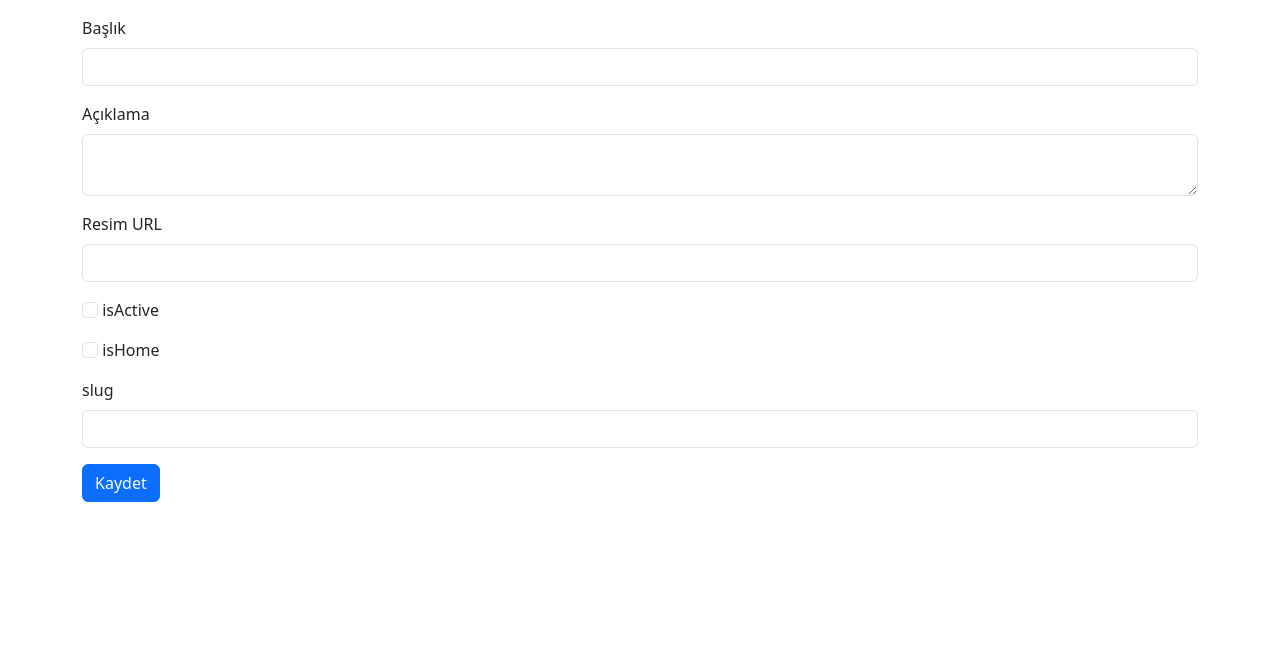
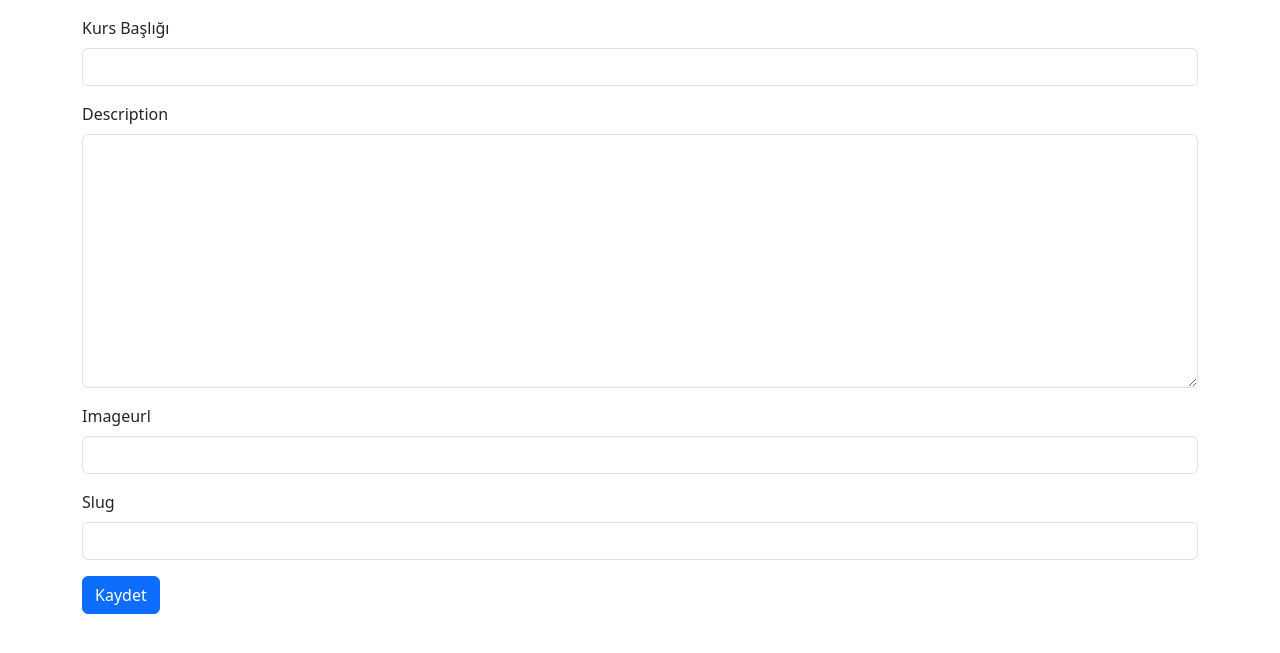
Before and after one commit to leoboran123/courseapp, a Django app: page /kurslar/create-course in a window 1280 px wide. Shown: the part 56-709 px from the top of the page. Run offline with Django 4.2, Linux system fonts and the light colour scheme; some libraries are stand-ins or nearby versions.

Commit message:
form class, validations and errors

```diff
--- /dev/null
+++ b/courseapp/courses/forms.py
@@ -0,0 +1,14 @@
+from django import forms
+from django.core.validators import validate_slug
+
+class CourseCreateForm(forms.Form):
+    title = forms.CharField(
+        label="Kurs Başlığı",
+        error_messages={
+        "required":"Kurs başlığı alanı zorunludur! "
+        },
+        widget=forms.TextInput(attrs={"class":"form-control"})
+        )
+    description = forms.CharField(widget=forms.Textarea(attrs={"class":"form-control"}))
+    imageUrl = forms.CharField(widget=forms.TextInput(attrs={"class":"form-control"}))
+    slug = forms.CharField(widget=forms.TextInput(attrs={"class":"form-control"}),validators=[validate_slug])
--- a/courseapp/courses/static/courses/css/style.css
+++ b/courseapp/courses/static/courses/css/style.css
@@ -0,0 +1,10 @@
+.errorlist{
+    list-style-type: none;
+    color: red;
+    margin: 0;
+    padding: 0;
+}
+
+.invalid input, .invalid textarea{
+    border-color: #DC3545;
+}
--- a/courseapp/courses/templates/courses/create-course.html
+++ b/courseapp/courses/templates/courses/create-course.html
@@ -6,6 +6,9 @@
     Create Course
 {% endblock title %}
 
+{% block css_files %}
+    <link rel="stylesheet" href="{% static 'courses/css/style.css' %}">
+{% endblock css_files %}
 
 {% block content %}
     <div class="container mt-3">
@@ -14,34 +17,56 @@
             <!--content-->
 
             <div class="col-12">
-                <form action="{% url 'create_course' %}" method="POST">
+                {% if error %}
+                    <div class="alert alert-danger">
+                        {{msg}}
+                    </div>
+                {% endif %}
+
+                <form action="{% url 'create_course' %}" method="POST" novalidate>
                     {% csrf_token %}
-                    <div class="mb-3">
-                        <label for="title" class="form-label">Başlık</label>
-                        <input type="text" name="title" class="form-control">
+
+                    {% comment %} otomatik döngü ile ekleme {% endcomment %}
+                    {% for field in form %}
+                        <div class="mb-3 {% if field.errors %} invalid {% endif %}">
+                            {% if field.errors %}
+
+
+                                <div class="alert alert-danger">
+                                    {{ field.errors }}
+                                </div>
+                            {% endif %}
+
+                            <label for="{{field.id_for_label}}" class="form-label">{{field.label}}</label>
+                            {{ field }}
+                        </div>
+                    {% endfor %}
+
+                    {% comment %} elle ekleme {% endcomment %}
+                    {% comment %} <div class="mb-3 {% if form.title.errors %} invalid {% endif %}">
+                        {{ form.title.errors }}
+                        <label for="{{form.title.id_for_label}}" class="form-label">Kurs Başlığı:</label>
+                        {{ form.title }}
                     </div>
-                    <div class="mb-3">
-                        <label for="description" class="form-label">Açıklama</label>
-                        <textarea type="text" name="description" class="form-control"></textarea>
+
+                    <div class="mb-3 {% if form.description.errors %} invalid {% endif %}">
+                        {{ form.description.errors }}
+                        <label for="{{form.description.id_for_label}}" class="form-label">Kurs Açıklaması:</label>
+                        {{ form.description }}
                     </div>
-                    <div class="mb-3">
-                        <label for="imageUrl" class="form-label">Resim URL</label>
-                        <input type="text" name="imageUrl" class="form-control">
+
+                    <div class="mb-3 {% if form.imageUrl.errors %} invalid {% endif %}">
+                        {{ form.imageUrl.errors }}
+                        <label for="{{form.imageUrl.id_for_label}}" class="form-label">imageUrl:</label>
+                        {{ form.imageUrl }}
                     </div>
-                    <div class="mb-3">
-                        <input type="checkbox" name="isActive" class="form-check-input">
-                        <label for="isActive" class="form-check-label">isActive</label>
 
-                    </div>
-                    <div class="mb-3">
-                        <input type="checkbox" name="isHome" class="form-check-input">
-                        <label for="isHome" class="form-check-label">isHome</label>
+                    <div class="mb-3 {% if form.slug.errors %} invalid {% endif %}">
+                        {{ form.slug.errors }}
+                        <label for="{{form.slug.id_for_label}}" class="form-label">Slug:</label>
+                        {{ form.slug }}
+                    </div> {% endcomment %}
 
-                    </div>
-                    <div class="mb-3">
-                        <label for="slug" class="form-label">slug</label>
-                        <input type="text" name="slug" class="form-control">
-                    </div>
                     <button type="submit" class="btn btn-primary">Kaydet</button>
 
                 </form>
--- a/courseapp/courses/views.py
+++ b/courseapp/courses/views.py
@@ -2,6 +2,8 @@ from datetime import date
 from django.shortcuts import render,redirect, get_object_or_404
 from django.http import HttpResponse, Http404
 from django.urls import reverse
+
+from courses.forms import CourseCreateForm
 from .models import Course,Categorie
 from django.core.paginator import Paginator
 
@@ -17,25 +19,30 @@ def index(req):
     })
 
 def create_course(req):
-    if req.method == "POST":
-        title = req.POST["title"]
-        description = req.POST["description"]
-        imageUrl = req.POST["imageUrl"]
-        slug = req.POST["slug"]
-        isActive = req.POST.get("isActive", False)
-        isHome = req.POST.get("isHome", False)
 
-        if isActive=="on":
-            isActive=True
-        if isHome=="on":
-            isHome=True
+    if req.method=="POST":
+        form = CourseCreateForm(req.POST)
 
-        kurs = Course(title=title, description=description, slug=slug, imageUrl=imageUrl, isActive=isActive, isHome=isHome)
-        kurs.save()
-        return redirect("/kurslar")
+        if form.is_valid():
+            kurs = Course(
+                title=form.cleaned_data["title"],
+                description=form.cleaned_data["description"],
+                imageUrl=form.cleaned_data["imageUrl"],
+                slug=form.cleaned_data["slug"],
+                )
+            kurs.save()
+
+            return redirect("/kurslar")
+
+        else:
+            pass
 
     else:
-        return render(req, "courses/create-course.html")
+        form = CourseCreateForm()
+
+    return render(req, "courses/create-course.html", {
+        "form":form
+    })
 
 
 
```
Also changed, not shown: courseapp/db.sqlite3.
